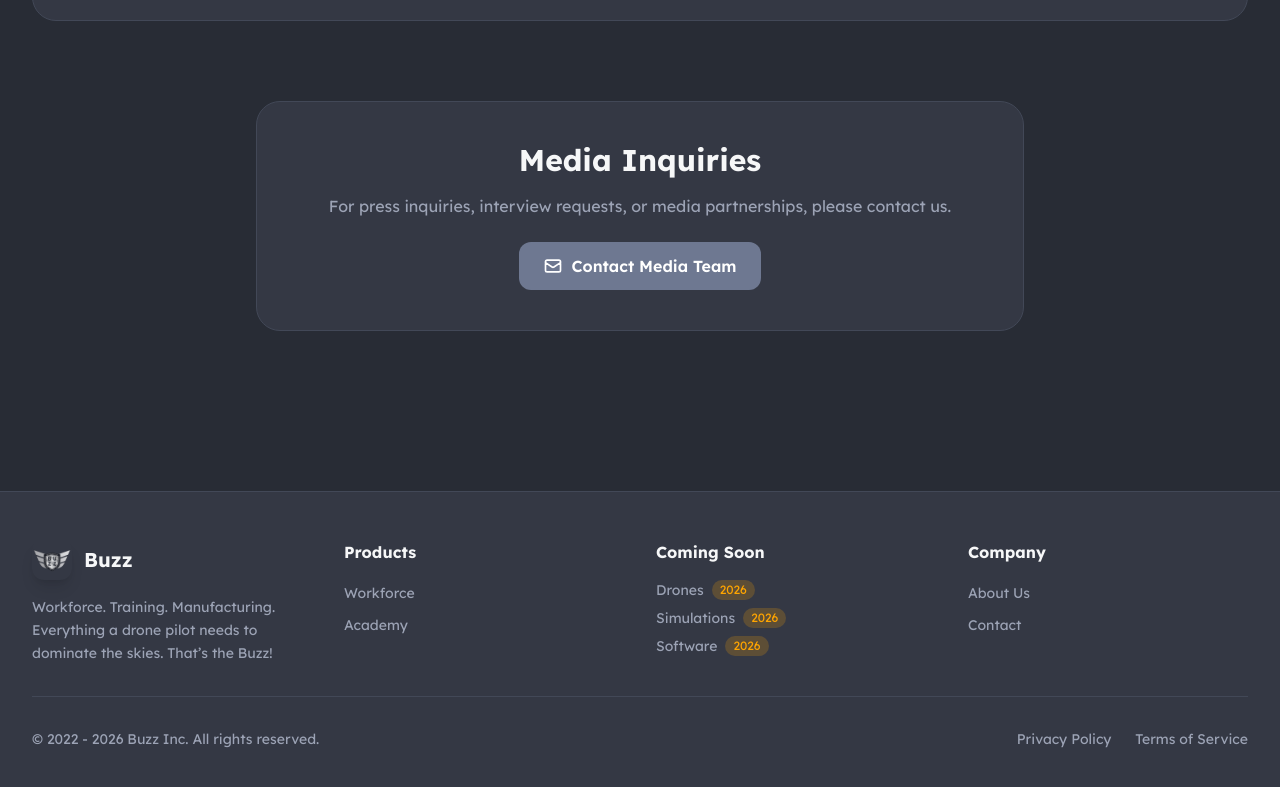
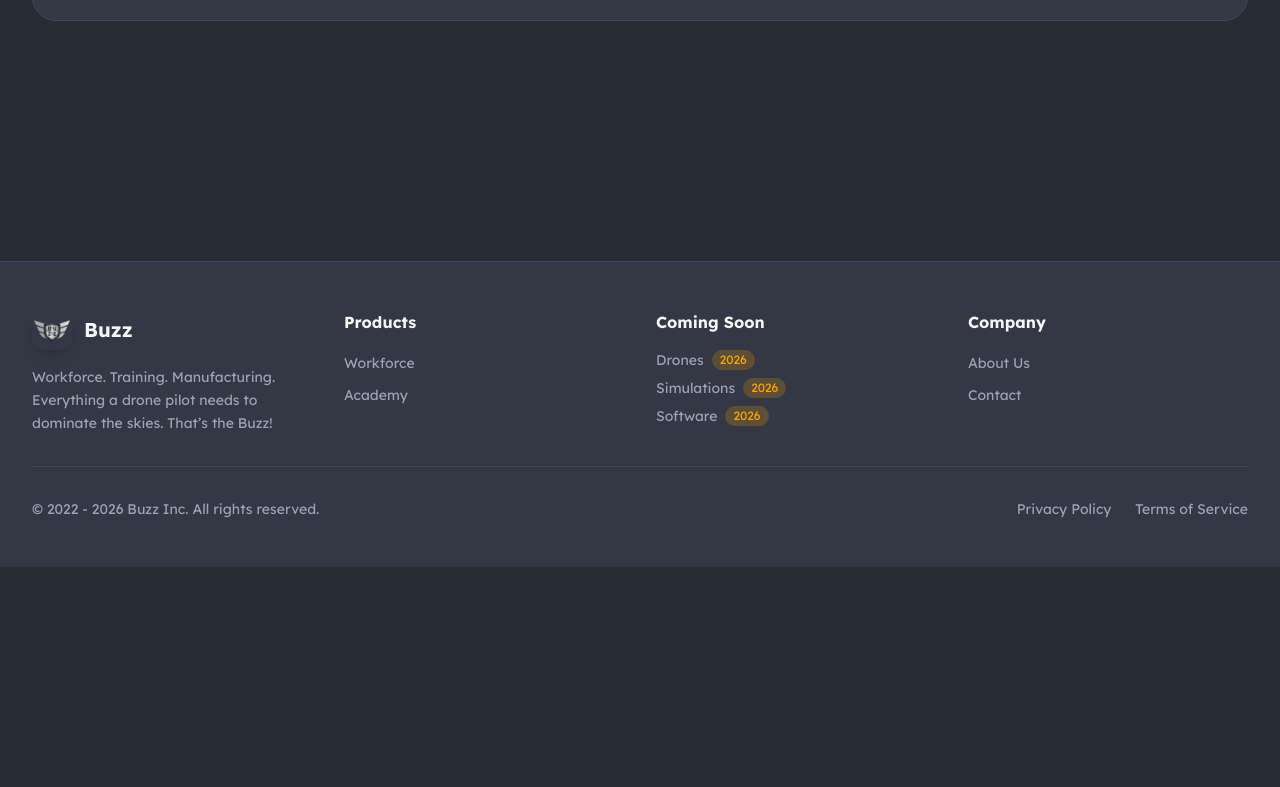
Before and after one commit to xinyu-buzz/buzz_web, a React (Vite) app: page /media in a window 1280 px wide. Shown: the part 943-1730 px from the top of the page. After the commit the page ends 1510 px from the top, so only its background shows below. Built offline with nearby package versions, Linux system fonts and the light colour scheme.

Commit message:
Refactor Contact page to enhance form structure and clarity. Added 'Academy' and 'Media' categories, updated 'Customer Support' to 'Customer Care', and improved input field organization for better user experience.

```diff
--- a/src/pages/Contact.tsx
+++ b/src/pages/Contact.tsx
@@ -23,6 +23,12 @@ interface FormErrors {
 
 const categories = [
   {
+    id: 'academy',
+    label: 'Academy',
+    email: 'hello@buzzacademy.world',
+    description: 'Buzz Academy related inquiries',
+  },
+  {
     id: 'technical',
     label: 'Technical Support',
     email: 'technical@buzzbuzzin.com',
@@ -30,21 +36,9 @@ const categories = [
   },
   {
     id: 'support',
-    label: 'Customer Support',
+    label: 'Customer Care',
     email: 'hello@buzzbuzzin.com',
     description: 'General customer support',
-  },
-  {
-    id: 'academy',
-    label: 'Academy',
-    email: 'hello@buzzacademy.world',
-    description: 'Buzz Academy related inquiries',
-  },
-  {
-    id: 'media',
-    label: 'Media',
-    email: 'media@buzzbuzzin.com',
-    description: 'Interview requests and press inquiries',
   },
   {
     id: 'bd',
@@ -57,6 +51,12 @@ const categories = [
     label: 'Partnerships',
     email: 'partnerships@buzzbuzzin.com',
     description: 'Partnership inquiries and collaboration proposals only',
+  },
+  {
+    id: 'media',
+    label: 'Media',
+    email: 'media@buzzbuzzin.com',
+    description: 'Interview requests and press inquiries',
   },
 ];
 
--- a/src/pages/Drones.tsx
+++ b/src/pages/Drones.tsx
@@ -114,10 +114,10 @@ export default function Drones() {
           </p>
           <div className="grid grid-cols-1 md:grid-cols-2 lg:grid-cols-3 gap-8">
             {features.map((feature, index) => (
-              <AnimatedSection key={feature.title} delay={index * 0.1}>
+              <AnimatedSection key={feature.title} delay={index * 0.1} className="h-full">
                 <motion.div
                   whileHover={{ y: -5 }}
-                  className="bg-card-dark border border-border rounded-xl p-6 text-center"
+                  className="bg-card-dark border border-border rounded-xl p-6 text-center h-full"
                 >
                   <h3 className="text-lg font-bold text-text-light mb-2">
                     {feature.title}
--- a/src/pages/Media.tsx
+++ b/src/pages/Media.tsx
@@ -170,27 +170,6 @@ export default function Media() {
             </AnimatedSection>
           ))}
         </AnimatedSection>
-
-        {/* Contact for Media */}
-        <AnimatedSection className="mt-20 text-center">
-          <div className="bg-card-dark border border-border rounded-2xl p-10 max-w-3xl mx-auto">
-            <h2 className="text-2xl sm:text-3xl font-bold text-text-light mb-4">
-              Media Inquiries
-            </h2>
-            <p className="text-muted mb-6">
-              For press inquiries, interview requests, or media partnerships, please contact us.
-            </p>
-            <a
-              href="mailto:hello@buzzbuzzin.com"
-              className="inline-flex items-center gap-2 px-6 py-3 bg-primary hover:bg-primary/90 text-white rounded-lg font-semibold transition-all"
-            >
-              <svg className="w-5 h-5" fill="none" stroke="currentColor" viewBox="0 0 24 24">
-                <path strokeLinecap="round" strokeLinejoin="round" strokeWidth={2} d="M3 8l7.89 5.26a2 2 0 002.22 0L21 8M5 19h14a2 2 0 002-2V7a2 2 0 00-2-2H5a2 2 0 00-2 2v10a2 2 0 002 2z" />
-              </svg>
-              Contact Media Team
-            </a>
-          </div>
-        </AnimatedSection>
       </div>
     </div>
   );
--- a/src/pages/Simulations.tsx
+++ b/src/pages/Simulations.tsx
@@ -178,7 +178,7 @@ export default function Simulations() {
         {/* Features Grid */}
         <AnimatedSection className="mb-20">
           <h2 className="text-3xl sm:text-4xl font-bold text-text-light text-center mb-12">
-            Serious Tech. Serious Fun.
+            Serious Tech. Unmatched Fun.
           </h2>
           <div className="grid grid-cols-1 md:grid-cols-2 lg:grid-cols-3 gap-8">
             {features.map((feature, index) => (
--- a/src/pages/Software.tsx
+++ b/src/pages/Software.tsx
@@ -65,7 +65,7 @@ export default function Software() {
     { title: 'Python SDK', description: 'Ship fast. Full-featured library for devs who move.' },
     { title: 'JavaScript SDK', description: 'Web-native. Build drone apps for the browser.' },
     { title: 'REST API', description: 'Universal access. Works with anything, anywhere.' },
-    { title: 'WebSocket API', description: 'Live data. Real-time control. Zero lag.' },
+    { title: 'WebSocket API', description: <>Live data. Real-time control.<br />Zero lag.</> },
   ];
 
   return (
```
Lines whose indentation alone changed are shown as unchanged.
